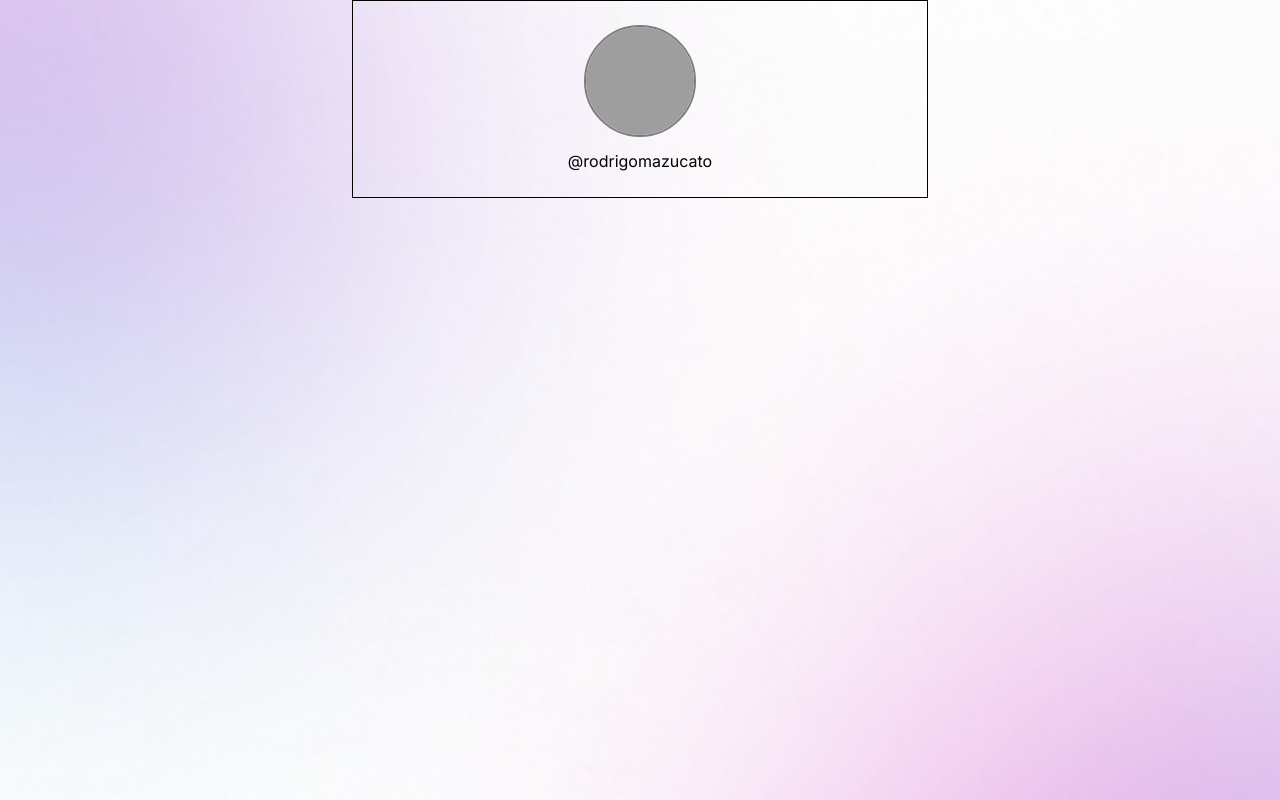
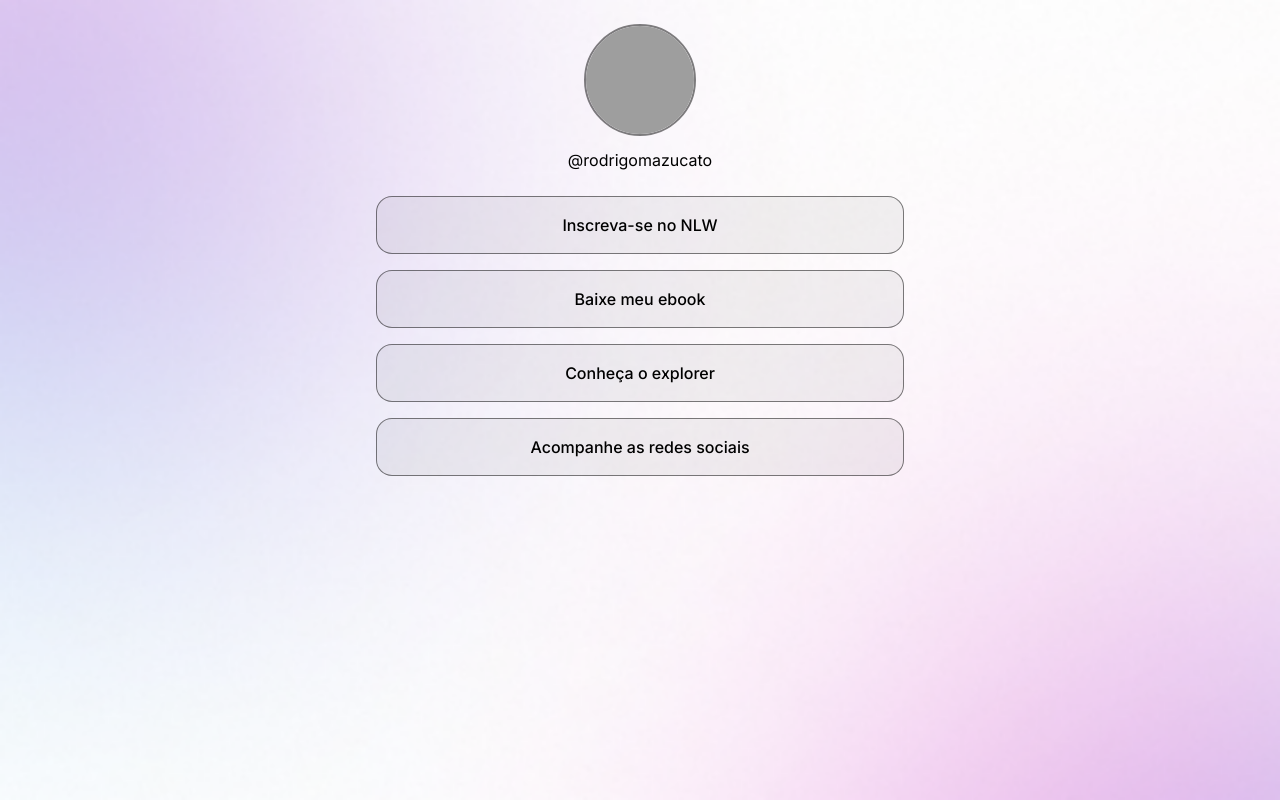
Before and after one commit to rodrigomazucato/dev-links, a React (Vite) app: page / in a window 1280 px wide. Built offline with nearby package versions, Linux system fonts and the light colour scheme; grey boxes are pictures that could not be loaded.

Commit message:
feat: criar um container para os links

```diff
--- a/src/App.module.css
+++ b/src/App.module.css
@@ -1,5 +1,11 @@
 .container {
+  margin: auto;
+  padding: 0 1.5rem;
   width: 36rem;
-  margin: auto;
-  border: 1px solid black;
 }
+
+.links {
+  display: flex;
+  flex-direction: column;
+  gap: 1rem;
+}
--- a/src/App.tsx
+++ b/src/App.tsx
@@ -2,6 +2,7 @@ import { useState } from "react";
 import { darkMode } from "./themes/dark";
 import { lightMode } from "./themes/light";
 import { ThemeProvider } from "styled-components";
+import { Link } from "./components/Link";
 import { Profile } from "./components/Profile";
 import styles from "./App.module.css";
 
@@ -12,9 +13,14 @@ function App() {
     <ThemeProvider theme={currentTheme}>
       <div className={styles.container}>
         <Profile />
+        <div className={styles.links}>
+          <Link titulo="Inscreva-se no NLW" />
+          <Link titulo="Baixe meu ebook" />
+          <Link titulo="Conheça o explorer" />
+          <Link titulo="Acompanhe as redes sociais" />
+        </div>
       </div>
     </ThemeProvider>
   );
 }
-
 export default App;
--- a/src/globalStyle.ts
+++ b/src/globalStyle.ts
@@ -10,9 +10,11 @@ export const GlobalStyle = createGlobalStyle`
 
   body {
     background: url(${backgroundImage}) no-repeat top center/cover;
+    line-height: 1.5;
+  }
+
+  span, a {
     font-family: Inter, sans-serif;
-    font-weight: 400;
-    line-height: 1.5;
     -webkit-font-smoothing: antialiased;
   }
 `;
--- a/src/main.tsx
+++ b/src/main.tsx
@@ -1,7 +1,7 @@
 import { StrictMode } from "react";
 import { createRoot } from "react-dom/client";
 import { GlobalStyle } from "./globalStyle.ts";
-import App from "./App.tsx";
+import App from "./App.js";
 
 createRoot(document.getElementById("root")!).render(
   <StrictMode>
```
